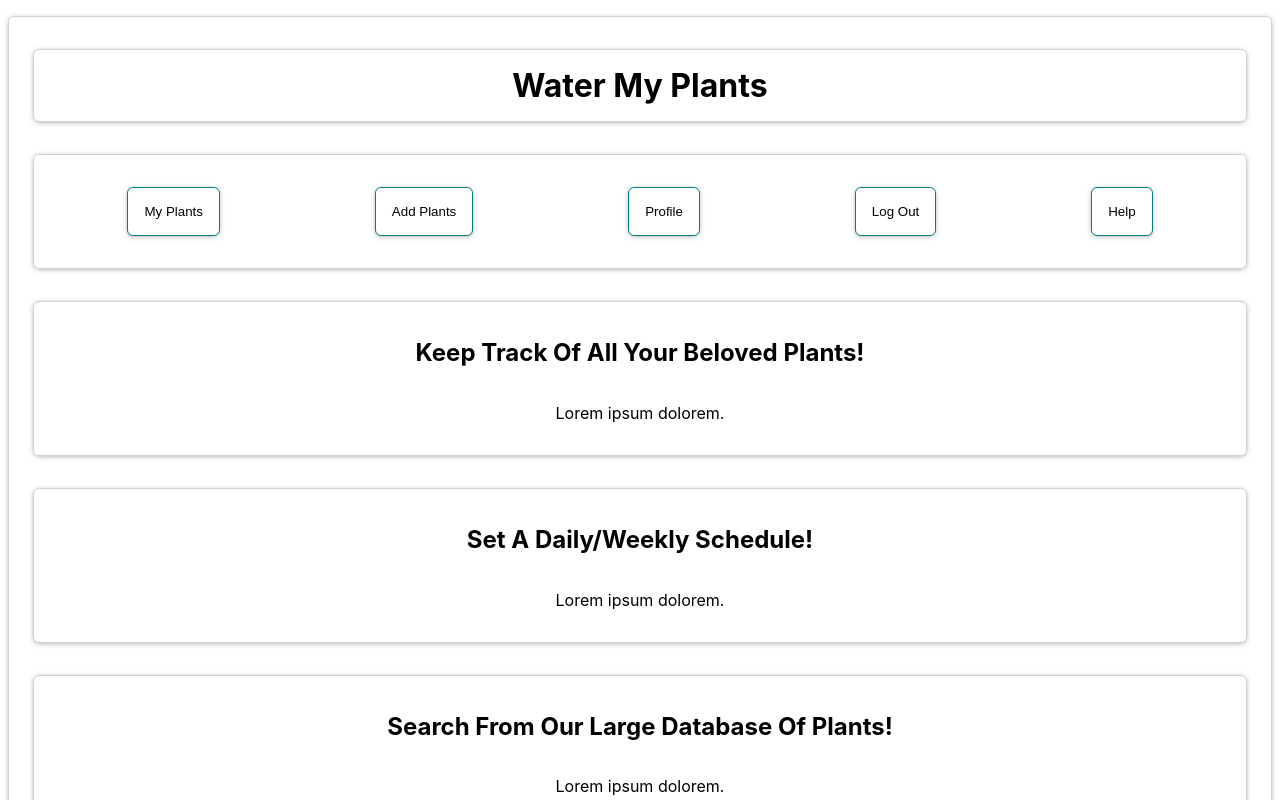
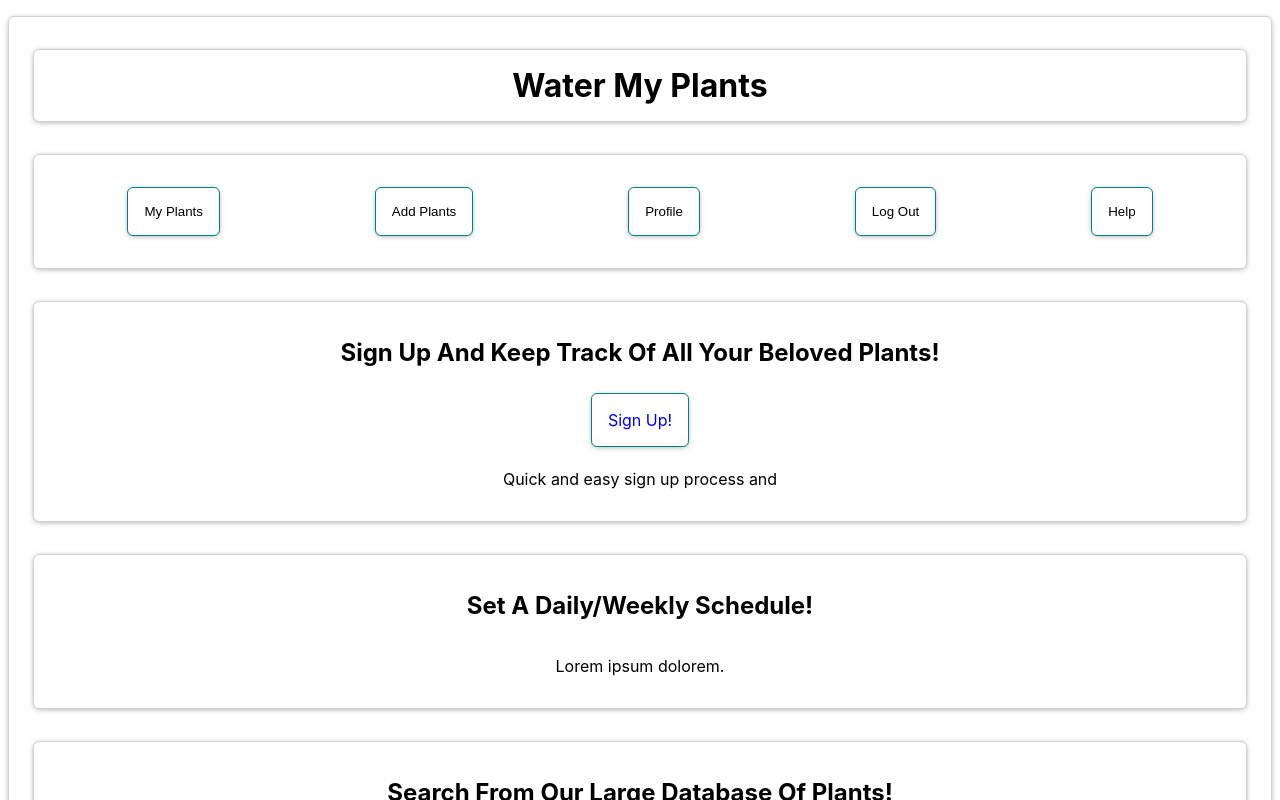
Before and after one commit to ttwebpt92-watermyplants/water-my-plants, a React (Create React App) app in the folder water-my-plants/: page / in a window 1280 px wide. Shown: the top 800 px of the page. Built offline with nearby package versions, Linux system fonts and the light colour scheme.

Commit message:
Installed react-router-dom. Created separate navbar component and imported into App.js. Cleaned up extra unnecessary styling code.

```diff
--- a/water-my-plants/package.json
+++ b/water-my-plants/package.json
@@ -13,6 +13,7 @@
     "react": "^17.0.2",
     "react-dom": "^17.0.2",
     "react-router": "^5.2.0",
+    "react-router-dom": "^5.2.0",
     "react-scripts": "4.0.3",
     "styled-components": "^5.2.1",
     "web-vitals": "^1.0.1"
--- a/water-my-plants/src/App.js
+++ b/water-my-plants/src/App.js
@@ -1,34 +1,24 @@
 import React from 'react'
-import { NavLinks } from 'react-router'
+import { Router, NavLinks } from 'react-router-dom'
 import styled, { css } from 'styled-components'
 
 import './App.css';
 
+import Navbar from './Navbar'
 
 function App() {
 
 
   return (
     <MainDiv>
-      <HeaderDiv>
-        Water My Plants
-      </HeaderDiv>
-      <NavBar>
-        {/* commented for now, pending further discussion on what else is going in the App nav bar once user is logged in  */}
-        {/* <NavButton>Home</NavButton>
-        <NavButton>Register</NavButton>
-        <NavButton>Login</NavButton> */}
-        <NavButton>My Plants</NavButton>
-        <NavButton>Add Plants</NavButton>
-        <NavButton>Profile</NavButton>
-        <NavButton>Log Out</NavButton>
-        <NavButton>Help</NavButton>
+      <HeaderDiv>Water My Plants</HeaderDiv>
 
-      </NavBar>
+      <Navbar />
 
       <StyledDiv>
-        <h2>Keep Track Of All Your Beloved Plants!</h2>
-        <p>Lorem ipsum dolorem.</p>
+        <h2>Sign Up And Keep Track Of All Your Beloved Plants!</h2>
+        <SignupButton as="a" href="#" style={{ textDecoration: 'none' }} >Sign Up!</SignupButton>
+        <p>Quick and easy sign up process and </p>
       </StyledDiv>
 
       <StyledDiv>
@@ -76,10 +66,11 @@ const HeaderDiv = styled.h1`
   background-color: white;
 `;
 
-const NavBar = styled.div`
+const StyledDiv = styled.div`
   display: flex;
-  flex-direction: row;
-  justify-content: space-around;
+  flex-direction: column;
+  text-align: center;
+  align-items: center;
   border: 1px solid rgb(210, 210, 210);
   border-radius: 6px;
   box-shadow: 0px 1px 6px -2px rgb(128, 127, 127);
@@ -88,25 +79,19 @@ const NavBar = styled.div`
   background-color: white;
 `;
 
-const NavButton = styled.button`
+const Button = styled.button`
   display: flex;
   flex-direction: row;
   border: 1px solid teal;
   border-radius: 6px;
   box-shadow: 0px 1px 6px -2px rgb(128, 127, 127);
-  margin: 16px 8px;
+  margin: 6px 6px;
   padding: 16px;
+  max-width: 50%;
   background-color: white;
 `;
 
-const StyledDiv = styled.div`
-  display: flex;
-  flex-direction: column;
-  text-align: center;
-  border: 1px solid rgb(210, 210, 210);
-  border-radius: 6px;
-  box-shadow: 0px 1px 6px -2px rgb(128, 127, 127);
-  margin: 16px 8px;
-  padding: 16px;
-  background-color: white;
+const SignupButton = styled(Button)`
+  color: huntergreen;
+  border-color: huntergreen;
 `;
--- /dev/null
+++ b/water-my-plants/src/Navbar.js
@@ -0,0 +1,43 @@
+import React from 'react'
+import styled from 'styled-components'
+
+export default function Navbar() {
+
+
+    return (
+        <NavBarDiv>
+            {/* commented for now, pending further discussion on what else is going in the App nav bar once user is logged in  */}
+            {/* <NavButton>Home</NavButton>
+            <NavButton>Sign Up</NavButton>
+            <NavButton>Login</NavButton> */}
+            <NavButton>My Plants</NavButton>
+            <NavButton>Add Plants</NavButton>
+            <NavButton>Profile</NavButton>
+            <NavButton>Log Out</NavButton>
+            <NavButton>Help</NavButton>
+        </NavBarDiv>
+    )
+}
+
+const NavBarDiv = styled.div`
+  display: flex;
+  flex-direction: row;
+  justify-content: space-around;
+  border: 1px solid rgb(210, 210, 210);
+  border-radius: 6px;
+  box-shadow: 0px 1px 6px -2px rgb(128, 127, 127);
+  margin: 16px 8px;
+  padding: 16px;
+  background-color: white;
+`;
+
+const NavButton = styled.button`
+  display: flex;
+  flex-direction: row;
+  border: 1px solid teal;
+  border-radius: 6px;
+  box-shadow: 0px 1px 6px -2px rgb(128, 127, 127);
+  margin: 16px 8px;
+  padding: 16px;
+  background-color: white;
+`;
--- a/water-my-plants/src/index.js
+++ b/water-my-plants/src/index.js
@@ -1,14 +1,16 @@
 import React from 'react';
 import ReactDOM from 'react-dom';
+import { BrowserRouter as Router } from 'react-router-dom'
+
 import './index.css';
 import App from './App';
 import reportWebVitals from './reportWebVitals';
 
 ReactDOM.render(
-  <React.StrictMode>
+  <Router>
     <App />
-  </React.StrictMode>,
-  document.getElementById('root')
+  </Router>
+  ,document.getElementById('root')
 );
 
 // If you want to start measuring performance in your app, pass a function
```
Also changed, not shown: 1 other file (tests, documents, lock files or other folders).
